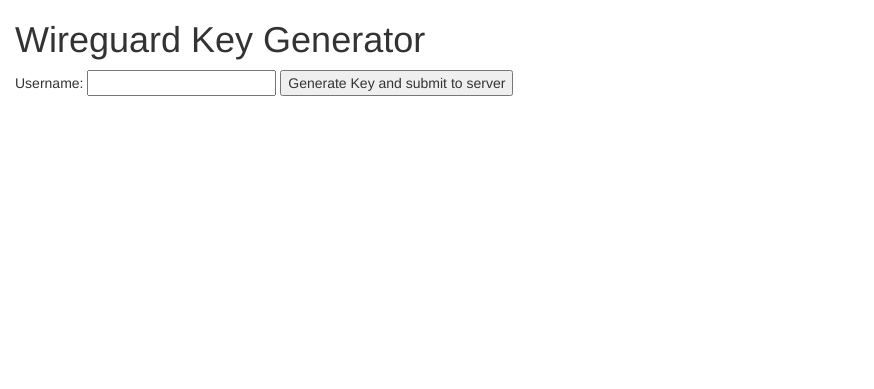
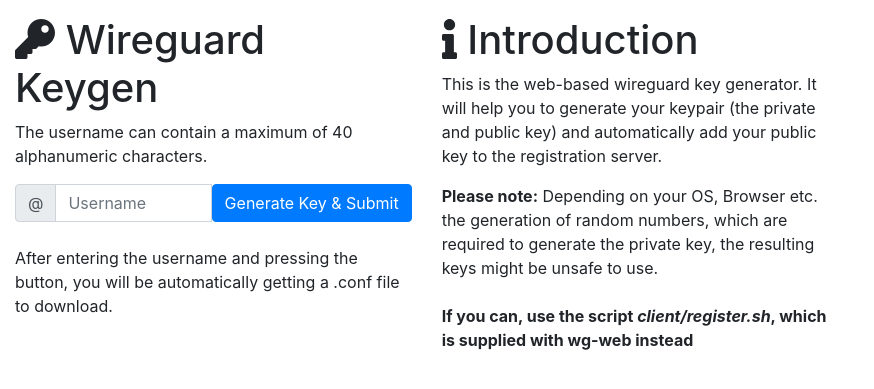
Before and after one commit to DatanoiseTV/wg-web, a Flask app: page /peer/keygen in a window 1280 px wide. Shown: the top 389 px of the page, without its empty margins (0-874 px from the left). Run offline with Flask 2, Linux system fonts and the light colour scheme; some libraries are stand-ins or nearby versions.

Commit message:
Re-design web ui and add remarks.

```diff
--- a/app.py
+++ b/app.py
@@ -144,6 +144,9 @@ def StatusResponse(statuscode, msg):
 def IDtoIP(id):
     return int(ipaddress.IPv4Address("10.42.%s.%s" %(divmod(id, 255)[0], id & 255)))
 
+# TBD (limit num peers per user)
+def AllowedToAddPeer(username):
+    return True
 
 ######## Routes for Peer CRUD API ########
 # endpoint to add new peer
@@ -162,6 +165,8 @@ def add_peer():
 
     if(not re.match("^[a-zA-Z0-9_]+$", username)):
         return StatusResponse(100, "Not a valid username (only alphanumeric characters)")
+
+    AllowedToAddPeer(created_by)
 
     try:
         db.session.add(new_peer)
--- /dev/null
+++ b/templates/base.html
@@ -0,0 +1,17 @@
+<!DOCTYPE html>
+<html>
+<head>
+  <meta charset="utf-8">
+  <title>Wireguard Web</title>
+  <script src="https://code.jquery.com/jquery-3.2.1.slim.min.js" integrity="sha384-KJ3o2DKtIkvYIK3UENzmM7KCkRr/rE9/Qpg6aAZGJwFDMVNA/GpGFF93hXpG5KkN" crossorigin="anonymous"></script>
+  <script src="https://cdnjs.cloudflare.com/ajax/libs/popper.js/1.12.9/umd/popper.min.js" integrity="sha384-ApNbgh9B+Y1QKtv3Rn7W3mgPxhU9K/ScQsAP7hUibX39j7fakFPskvXusvfa0b4Q" crossorigin="anonymous"></script>
+  <link rel="stylesheet" href="https://maxcdn.bootstrapcdn.com/bootstrap/4.0.0/css/bootstrap.min.css" integrity="sha384-Gn5384xqQ1aoWXA+058RXPxPg6fy4IWvTNh0E263XmFcJlSAwiGgFAW/dAiS6JXm" crossorigin="anonymous">
+  <script src="https://maxcdn.bootstrapcdn.com/bootstrap/4.0.0/js/bootstrap.min.js" integrity="sha384-JZR6Spejh4U02d8jOt6vLEHfe/JQGiRRSQQxSfFWpi1MquVdAyjUar5+76PVCmYl" crossorigin="anonymous"></script>
+  <script defer src="https://use.fontawesome.com/releases/v5.0.6/js/all.js"></script>
+</head>
+<body class="col-md-12">
+{% block body %}
+
+{% endblock %}
+</body>
+</html>
--- a/templates/peer_keygen.html
+++ b/templates/peer_keygen.html
@@ -1,21 +1,55 @@
-
-<!DOCTYPE html>
-<html>
-<head>
-  <meta charset="utf-8">
-  <title>Key generator</title>
-  <link rel="stylesheet" href="https://maxcdn.bootstrapcdn.com/bootstrap/3.3.7/css/bootstrap.min.css" integrity="sha384-BVYiiSIFeK1dGmJRAkycuHAHRg32OmUcww7on3RYdg4Va+PmSTsz/K68vbdEjh4u" crossorigin="anonymous">
-</head>
-<body class="col-md-12">
-  <h1>Wireguard Key Generator</h1>
+{% extends "base.html" %}
+{% block body %}
   <div id="display-resources">
     <p></p>
   </div>
 
-  <form id="myForm" action="javascript:submitToServer(this)" method="post">
-     Username: <input type="text" id="username" />
-     <input type="submit" value="Generate Key and submit to server" />
- </form>
+<div class="row">
+
+
+
+  <div class="col-lg-4">
+      <h1><i class="fas fa-key"></i> Wireguard Keygen</h1>
+    <p>The username can contain a maximum of 40 alphanumeric characters.</p>
+    <div class="input-group">
+      <div class="input-group-prepend">
+        <span class="input-group-text" id="basic-addon1">@</span>
+      </div>
+      <input type="text" class="form-control" id="username" placeholder="Username" aria-label="Username" aria-describedby="basic-addon1">
+      <span class="input-group-btn">
+        <button class="btn btn-primary"  onclick="javascript:submitToServer(this)" type="button">Generate Key & Submit</button>
+      </span>
+    </div>
+    <br />
+    <p>After entering the username and pressing the button, you will be automatically getting a .conf file to download.</p>
+  </div>
+
+
+  <div class="col-md-4">
+  <h1><i class="fas fa-info"></i> Introduction</h1>
+  <p>This is the web-based wireguard key generator. It will help you to generate
+    your keypair (the private and public key) and automatically add your public
+    key to the registration server.
+  </p>
+
+  <p><b>Please note:</b> Depending on your OS, Browser etc. the generation of
+   random numbers, which are required to generate the private key, the resulting
+   keys might be unsafe to use.<br/>
+   <br />
+   <b>If you can, use the script <i>client/register.sh</i>,
+     which is supplied with wg-web instead</b>
+  </b>
+
+
+</div>
+
+
+
+  </div>
+
+
+</div>
+
 
   <script src="https://code.jquery.com/jquery-1.9.1.min.js"></script>
 
@@ -78,6 +112,4 @@ function submitToServer(sender)
 
 }
 </script>
-
-</body>
-</html>
+{% endblock %}
```
Also changed, not shown: templates/peers_pretty.html (+5 -14 lines).
